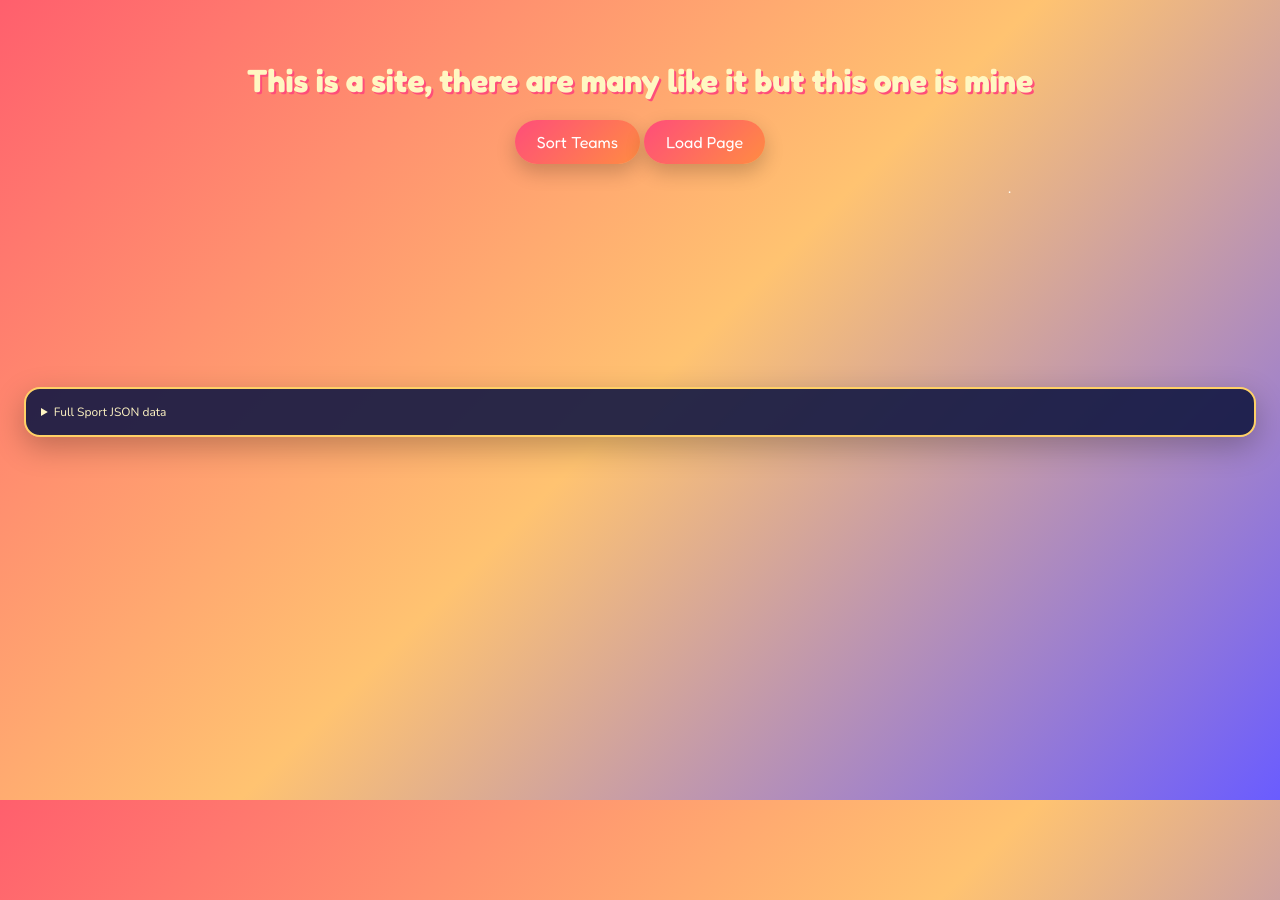
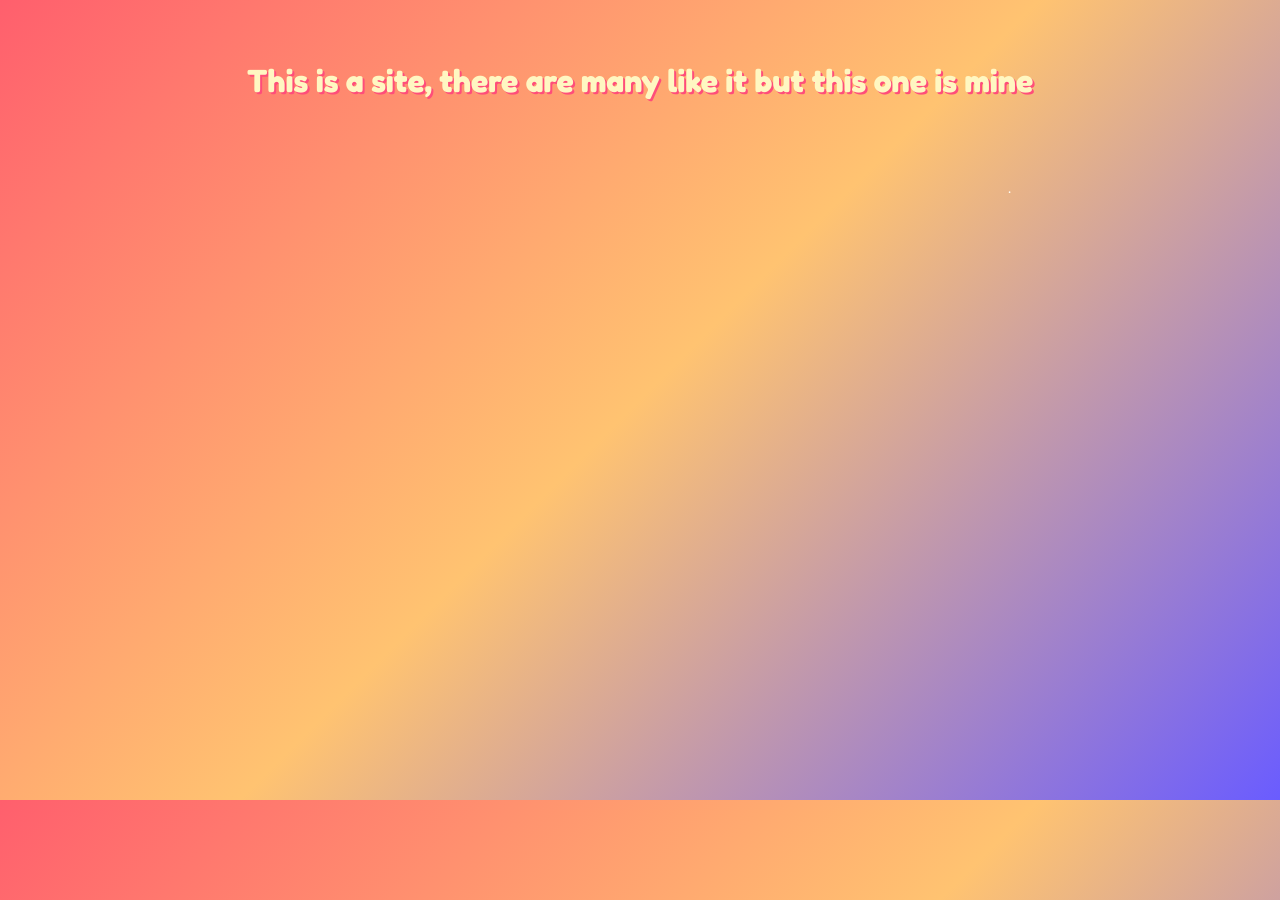
Before and after one commit to ragman666/my-site, a plain HTML site: page index.html in a window 1280 px wide. Drawn offline with nearby package versions, Linux system fonts and the light colour scheme; no server answers.

Commit message:
Hide unused elements and buttons

```diff
--- a/apilookups.js
+++ b/apilookups.js
@@ -1,6 +1,6 @@
 // ACCESSING ALL THE HTML COMPONENTS REQUIRED TO PERFORM ACTIONS ON.
-const buttonclick = document.querySelector("#click");
-const buttondontclick = document.querySelector("#dont-click");
+//const buttonclick = document.querySelector("#click");
+//const buttondontclick = document.querySelector("#dont-click");
 
 const the_sportsdb_teams = [
     { team: 'Leeds United', thesportsdbid: '133635', gametime: ``, gamename: ``, gameleague: ``, date: `` },
@@ -144,9 +144,9 @@
 
 }
 
-buttonclick.addEventListener("click", sortTeamsByGametime);
+//buttonclick.addEventListener("click", sortTeamsByGametime);
 
-buttondontclick.addEventListener("click", CreateContent);
+//buttondontclick.addEventListener("click", CreateContent);
 
 
 async function init() {
```
Also changed, not shown: index.html (+5 -3 lines).
